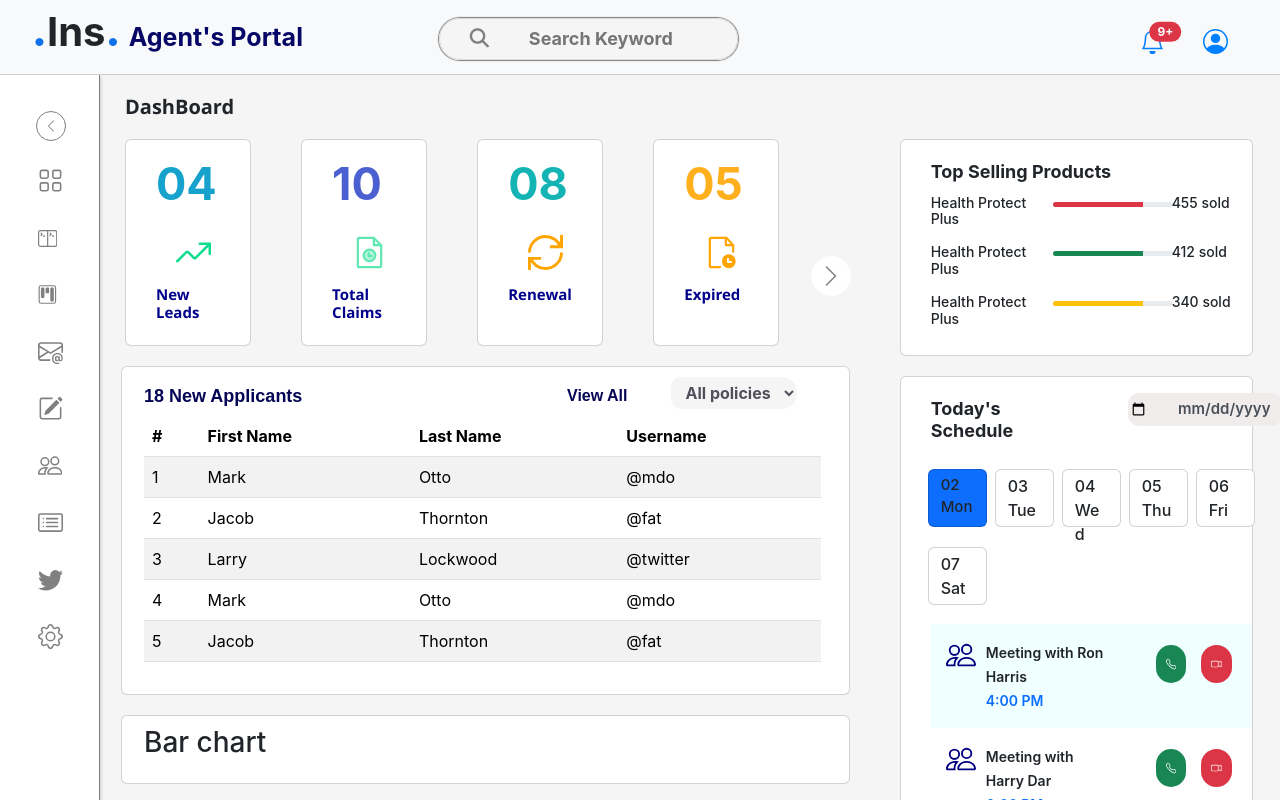
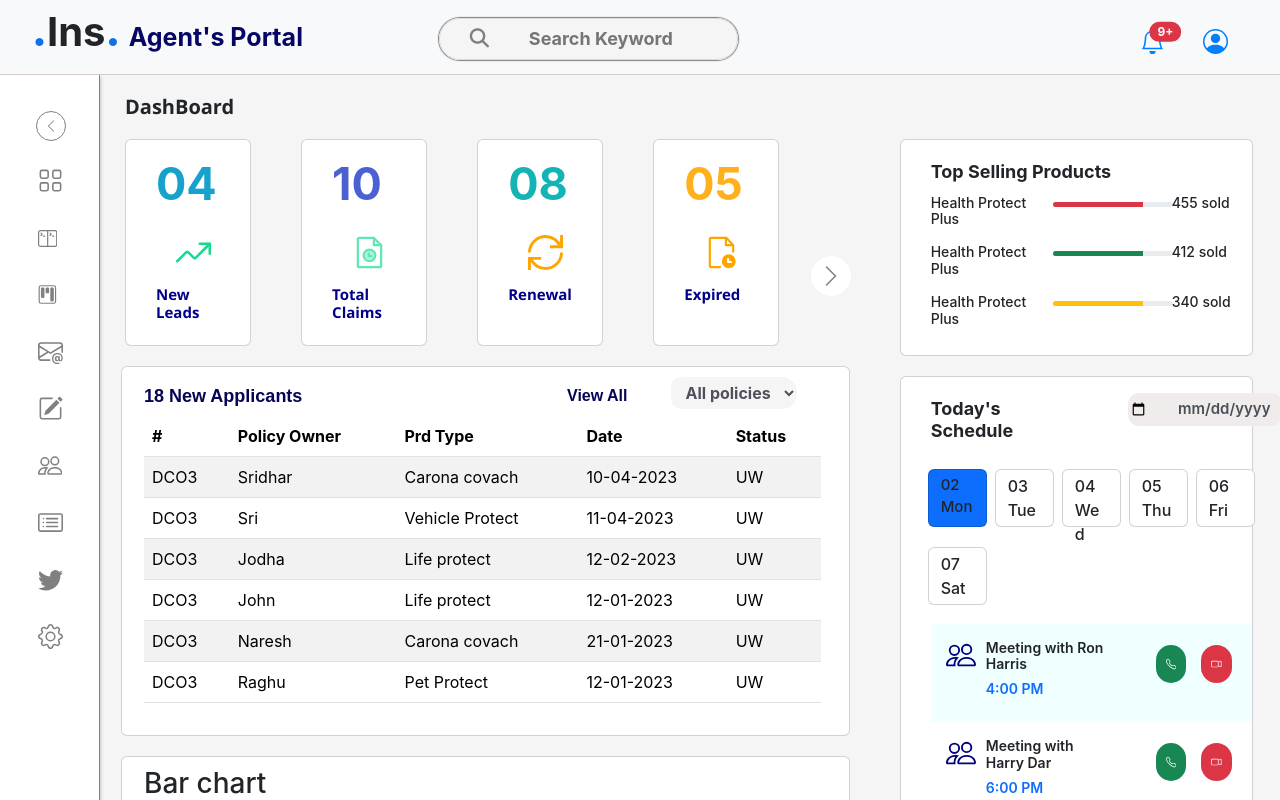
Before and after one commit to sridharshree303/insuranceapp, a React (Create React App) app: page / in a window 1280 px wide. Shown: the top 800 px of the page. Built offline with nearby package versions, Linux system fonts and the light colour scheme.

Commit message:
commit#9

```diff
--- a/src/components/DashBoard.css
+++ b/src/components/DashBoard.css
@@ -271,10 +271,10 @@ input::-webkit-datetime-edit {
     font-size: large;
 }
 
-.float t{
+.float
+h4{
     font-size: 14px;
     font-weight: 600;
-
 }
 
 .callVideo{
--- a/src/components/DashBoard.js
+++ b/src/components/DashBoard.js
@@ -4,6 +4,7 @@ import Table from 'react-bootstrap/Table';
 import Modals from './Modals';
 import Avatar from '@mui/material/Avatar';
 import imageOne from '../jsonfiles/Sridhar.jpg';
+import apData from '../jsonfiles/newApplicants.json';
 
 const DashBoard = () => {
 
@@ -18,30 +19,30 @@ const DashBoard = () => {
                         <div className='sizing card  card-body col-2 '>
                             <span id='count1'>04
                                 <svg xmlns="http://www.w3.org/2000/svg" width="20" height="20" viewBox="0 0 14 14">
-                                    <g fill="none" stroke="#0fdd8e" stroke-linecap="round" stroke-linejoin="round">
+                                    <g fill="none" stroke="#0fdd8e" strokeLinecap="round" strokeLinejoin="round">
                                         <path d="M9.5 3.5h4v4" /><path d="M13.5 3.5L7.85 9.15a.5.5 0 0 1-.7 0l-2.3-2.3a.5.5 0 0 0-.7 0L.5 10.5" /></g></svg>
                                 <h6 id="countName">New Leads</h6></span>
                         </div>
                         <div className='sizing card card-body col-2 '>
                             <span id='count2'>10
                                 <svg xmlns="http://www.w3.org/2000/svg" width="15" height="15" viewBox="0 0 48 48">
-                                    <mask id="ipTFileDate0"><g fill="none" stroke="#0fdd8e" stroke-width="3">
-                                        <path fill="" stroke-linecap="round" stroke-linejoin="round" d="M10 44h28a2 2 0 0 0 2-2V14H30V4H10a2 2 0 0 0-2 2v36a2 2 0 0 0 2 2Z" />
-                                        <path stroke-linecap="round" stroke-linejoin="round" d="m30 4l10 10" /><circle cx="24" cy="28" r="8" fill="#555" />
-                                        <path stroke-linecap="round" stroke-linejoin="round" d="M23 25v4h4" /></g></mask><path fill="#0fdd8e" d="M0 0h48v48H0z" mask="url(#ipTFileDate0)" /></svg>
+                                    <mask id="ipTFileDate0"><g fill="none" stroke="#0fdd8e" strokeWidth="3">
+                                        <path fill="" strokeLinecap="round" strokeLinejoin="round" d="M10 44h28a2 2 0 0 0 2-2V14H30V4H10a2 2 0 0 0-2 2v36a2 2 0 0 0 2 2Z" />
+                                        <path strokeLinecap="round" strokeLinejoin="round" d="m30 4l10 10" /><circle cx="24" cy="28" r="8" fill="#555" />
+                                        <path strokeLinecap="round" strokeLinejoin="round" d="M23 25v4h4" /></g></mask><path fill="#0fdd8e" d="M0 0h48v48H0z" mask="url(#ipTFileDate0)" /></svg>
                                 <h6 id="countName">Total Claims</h6></span>
                         </div>
                         <div className='sizing card card-body col-2 '>
                             <span id='count3'> 08
                                 <svg xmlns="http://www.w3.org/2000/svg" width="20" height="20" viewBox="0 0 24 24">
-                                    <path fill="none" stroke="Orange" stroke-width="2" d="M1.75 16.002C3.353 20.098 7.338 23 12 23c6.075 0 11-4.925 11-11m-.75-4.002C20.649 3.901 16.663 1 12 1C5.925 1 1 5.925 1 12m8 4H1v8M23 0v8h-8" /></svg>
+                                    <path fill="none" stroke="Orange" strokeWidth="2" d="M1.75 16.002C3.353 20.098 7.338 23 12 23c6.075 0 11-4.925 11-11m-.75-4.002C20.649 3.901 16.663 1 12 1C5.925 1 1 5.925 1 12m8 4H1v8M23 0v8h-8" /></svg>
                                 <h6 id="countName">Renewal</h6></span>
                         </div>
                         <div className='sizing card card-body col-2 '>
                             <span id='count4'> 05
                                 <svg xmlns="http://www.w3.org/2000/svg" width="48" height="48" viewBox="0 0 48 48">
-                                    <mask id="ipSFileDateOne0"><g fill="none" stroke-width="3"><path stroke="#fff" stroke-linecap="round" stroke-linejoin="round" d="M40 23v-9L31 4H10a2 2 0 0 0-2 2v36a2 2 0 0 0 2 2h12" />
-                                        <circle cx="34" cy="36" r="8" fill="#fff" stroke="#fff" /><path stroke="#000" stroke-linecap="round" stroke-linejoin="round" d="M33 33v4h4" /><path stroke="#fff" stroke-linecap="round" stroke-linejoin="round" d="M30 4v10h10" /></g>
+                                    <mask id="ipSFileDateOne0"><g fill="none" strokeWidth="3"><path stroke="#fff" strokeLinecap="round" strokeLinejoin="round" d="M40 23v-9L31 4H10a2 2 0 0 0-2 2v36a2 2 0 0 0 2 2h12" />
+                                        <circle cx="34" cy="36" r="8" fill="#fff" stroke="#fff" /><path stroke="#000" strokeLinecap="round" strokeLinejoin="round" d="M33 33v4h4" /><path stroke="#fff" strokeLinecap="round" strokeLinejoin="round" d="M30 4v10h10" /></g>
                                     </mask><path fill="orange" d="M0 0h48v48H0z" mask="url(#ipSFileDateOne0)" /></svg>
                                 <h6 id="countName">Expired</h6></span>
                         </div>
@@ -73,46 +74,34 @@ const DashBoard = () => {
                             </div>
                         </div>
                         <div>
-                            <Table className='table table-hover' striped hover size="md">
+                            <Table className='table table-hover scroll-y' striped hover size="md">
                                 <thead>
                                     <tr>
                                         <th>#</th>
-                                        <th>First Name</th>
-                                        <th>Last Name</th>
-                                        <th>Username</th>
+                                        <th>Policy Owner</th>
+                                        <th>Prd Type</th>
+                                        <th>Date</th>
+                                        <th>Status</th>
                                     </tr>
                                 </thead>
                                 <tbody>
-                                    <tr>
-                                        <td>1</td>
-                                        <td>Mark</td>
-                                        <td>Otto</td>
-                                        <td>@mdo</td>
-                                    </tr>
-                                    <tr>
-                                        <td>2</td>
-                                        <td>Jacob</td>
-                                        <td>Thornton</td>
-                                        <td>@fat</td>
-                                    </tr>
-                                    <tr>
-                                        <td>3</td>
-                                        <td>Larry</td>
-                                        <td>Lockwood</td>
-                                        <td>@twitter</td>
-                                    </tr>
-                                    <tr>
-                                        <td>4</td>
-                                        <td>Mark</td>
-                                        <td>Otto</td>
-                                        <td>@mdo</td>
-                                    </tr>
-                                    <tr>
-                                        <td>5</td>
-                                        <td>Jacob</td>
-                                        <td>Thornton</td>
-                                        <td>@fat</td>
-                                    </tr>
+                                    {
+                                        apData.length != 0 && apData.map((data, ind) => {
+
+                                            return(
+                                            ind <= 5 ?
+                                                <tr key={ind}>
+                                                    <td>DCO3</td>
+                                                    <td>{data['Policy Owner']}</td>
+                                                    <td>{data['Prd type']}</td>
+                                                    <td>{data.Date}</td>
+                                                    <td>{data.Status}</td>
+                                                </tr>
+                                            : null
+                                            )
+                                        })
+                                    }
+
                                 </tbody>
                             </Table>
                         </div>
@@ -185,15 +174,15 @@ const DashBoard = () => {
                                 </svg>
                             </div >
                             <div className='col-6 meetWith'>
-                                <t>Meeting with Ron Harris</t> <br />
-                                <t className="text-primary">4:00 PM</t>
+                                <h4>Meeting with Ron Harris</h4>
+                                <h4 className="text-primary">4:00 PM</h4>
                             </div>
                             <div className='callVideo  col-5 float'>
-                                <svg xmlns="http://www.w3.org/2000/svg" width="16" height="16" fill="white" class="bi bi-telephone bg-success" viewBox="0 0 16 16">
+                                <svg xmlns="http://www.w3.org/2000/svg" width="16" height="16" fill="white" className="bi bi-telephone bg-success" viewBox="0 0 16 16">
                                     <path d="M3.654 1.328a.678.678 0 0 0-1.015-.063L1.605 2.3c-.483.484-.661 1.169-.45 1.77a17.568 17.568 0 0 0 4.168 6.608 17.569 17.569 0 0 0 6.608 4.168c.601.211 1.286.033 1.77-.45l1.034-1.034a.678.678 0 0 0-.063-1.015l-2.307-1.794a.678.678 0 0 0-.58-.122l-2.19.547a1.745 1.745 0 0 1-1.657-.459L5.482 8.062a1.745 1.745 0 0 1-.46-1.657l.548-2.19a.678.678 0 0 0-.122-.58L3.654 1.328zM1.884.511a1.745 1.745 0 0 1 2.612.163L6.29 2.98c.329.423.445.974.315 1.494l-.547 2.19a.678.678 0 0 0 .178.643l2.457 2.457a.678.678 0 0 0 .644.178l2.189-.547a1.745 1.745 0 0 1 1.494.315l2.306 1.794c.829.645.905 1.87.163 2.611l-1.034 1.034c-.74.74-1.846 1.065-2.877.702a18.634 18.634 0 0 1-7.01-4.42 18.634 18.634 0 0 1-4.42-7.009c-.362-1.03-.037-2.137.703-2.877L1.885.511z" />
                                 </svg>
-                                <svg xmlns="http://www.w3.org/2000/svg" width="16" height="16" fill="white" class="bi bi-camera-video bg-danger" viewBox="0 0 16 16">
-                                    <path fill-rule="evenodd" d="M0 5a2 2 0 0 1 2-2h7.5a2 2 0 0 1 1.983 1.738l3.11-1.382A1 1 0 0 1 16 4.269v7.462a1 1 0 0 1-1.406.913l-3.111-1.382A2 2 0 0 1 9.5 13H2a2 2 0 0 1-2-2V5zm11.5 5.175 3.5 1.556V4.269l-3.5 1.556v4.35zM2 4a1 1 0 0 0-1 1v6a1 1 0 0 0 1 1h7.5a1 1 0 0 0 1-1V5a1 1 0 0 0-1-1H2z" />
+                                <svg xmlns="http://www.w3.org/2000/svg" width="16" height="16" fill="white" className="bi bi-camera-video bg-danger" viewBox="0 0 16 16">
+                                    <path fillRule="evenodd" d="M0 5a2 2 0 0 1 2-2h7.5a2 2 0 0 1 1.983 1.738l3.11-1.382A1 1 0 0 1 16 4.269v7.462a1 1 0 0 1-1.406.913l-3.111-1.382A2 2 0 0 1 9.5 13H2a2 2 0 0 1-2-2V5zm11.5 5.175 3.5 1.556V4.269l-3.5 1.556v4.35zM2 4a1 1 0 0 0-1 1v6a1 1 0 0 0 1 1h7.5a1 1 0 0 0 1-1V5a1 1 0 0 0-1-1H2z" />
                                 </svg>
                             </div>
                         </div>
@@ -201,21 +190,21 @@ const DashBoard = () => {
                     <div className='dateCard1  pt-3 pb-3'>
                         <div className='float row'>
                             <div className='bipeople col-1 right'>
-                                <svg xmlns="http://www.w3.org/2000/svg" width="16" height="16" fill="navy" class="bi bi-people" viewBox="0 0 16 16">
+                                <svg xmlns="http://www.w3.org/2000/svg" width="16" height="16" fill="navy" className="bi bi-people" viewBox="0 0 16 16">
                                     <path d="M15 14s1 0 1-1-1-4-5-4-5 3-5 4 1 1 1 1h8Zm-7.978-1A.261.261 0 0 1 7 12.996c.001-.264.167-1.03.76-1.72C8.312 10.629 9.282 10 11 10c1.717 0 2.687.63 3.24 1.276.593.69.758 1.457.76 1.72l-.008.002a.274.274 0 0 1-.014.002H7.022ZM11 7a2 2 0 1 0 0-4 2 2 0 0 0 0 4Zm3-2a3 3 0 1 1-6 0 3 3 0 0 1 6 0ZM6.936 9.28a5.88 5.88 0 0 0-1.23-.247A7.35 7.35 0 0 0 5 9c-4 0-5 3-5 4 0 .667.333 1 1 1h4.216A2.238 2.238 0 0 1 5 13c0-1.01.377-2.042 1.09-2.904.243-.294.526-.569.846-.816ZM4.92 10A5.493 5.493 0 0 0 4 13H1c0-.26.164-1.03.76-1.724.545-.636 1.492-1.256 3.16-1.275ZM1.5 5.5a3 3 0 1 1 6 0 3 3 0 0 1-6 0Zm3-2a2 2 0 1 0 0 4 2 2 0 0 0 0-4Z" />
                                 </svg>
                             </div>
                             <div className='col-6 meetWith'>
-                                <t>Meeting with Harry Dar</t><br />
-                                <t className="text-primary">6:00 PM</t>
+                                <h4>Meeting with Harry Dar</h4>
+                                <h4 className="text-primary">6:00 PM</h4>
                             </div>
 
                             <div className='callVideo col-5 float'>
-                                <svg xmlns="http://www.w3.org/2000/svg" width="16" height="16" fill="white" class="bi bi-telephone bg-success" viewBox="0 0 16 16">
+                                <svg xmlns="http://www.w3.org/2000/svg" width="16" height="16" fill="white" className="bi bi-telephone bg-success" viewBox="0 0 16 16">
                                     <path d="M3.654 1.328a.678.678 0 0 0-1.015-.063L1.605 2.3c-.483.484-.661 1.169-.45 1.77a17.568 17.568 0 0 0 4.168 6.608 17.569 17.569 0 0 0 6.608 4.168c.601.211 1.286.033 1.77-.45l1.034-1.034a.678.678 0 0 0-.063-1.015l-2.307-1.794a.678.678 0 0 0-.58-.122l-2.19.547a1.745 1.745 0 0 1-1.657-.459L5.482 8.062a1.745 1.745 0 0 1-.46-1.657l.548-2.19a.678.678 0 0 0-.122-.58L3.654 1.328zM1.884.511a1.745 1.745 0 0 1 2.612.163L6.29 2.98c.329.423.445.974.315 1.494l-.547 2.19a.678.678 0 0 0 .178.643l2.457 2.457a.678.678 0 0 0 .644.178l2.189-.547a1.745 1.745 0 0 1 1.494.315l2.306 1.794c.829.645.905 1.87.163 2.611l-1.034 1.034c-.74.74-1.846 1.065-2.877.702a18.634 18.634 0 0 1-7.01-4.42 18.634 18.634 0 0 1-4.42-7.009c-.362-1.03-.037-2.137.703-2.877L1.885.511z" />
                                 </svg>
-                                <svg xmlns="http://www.w3.org/2000/svg" width="16" height="16" fill="white" class="bi bi-camera-video bg-danger" viewBox="0 0 16 16">
-                                    <path fill-rule="evenodd" d="M0 5a2 2 0 0 1 2-2h7.5a2 2 0 0 1 1.983 1.738l3.11-1.382A1 1 0 0 1 16 4.269v7.462a1 1 0 0 1-1.406.913l-3.111-1.382A2 2 0 0 1 9.5 13H2a2 2 0 0 1-2-2V5zm11.5 5.175 3.5 1.556V4.269l-3.5 1.556v4.35zM2 4a1 1 0 0 0-1 1v6a1 1 0 0 0 1 1h7.5a1 1 0 0 0 1-1V5a1 1 0 0 0-1-1H2z" />
+                                <svg xmlns="http://www.w3.org/2000/svg" width="16" height="16" fill="white" className="bi bi-camera-video bg-danger" viewBox="0 0 16 16">
+                                    <path fillRule="evenodd" d="M0 5a2 2 0 0 1 2-2h7.5a2 2 0 0 1 1.983 1.738l3.11-1.382A1 1 0 0 1 16 4.269v7.462a1 1 0 0 1-1.406.913l-3.111-1.382A2 2 0 0 1 9.5 13H2a2 2 0 0 1-2-2V5zm11.5 5.175 3.5 1.556V4.269l-3.5 1.556v4.35zM2 4a1 1 0 0 0-1 1v6a1 1 0 0 0 1 1h7.5a1 1 0 0 0 1-1V5a1 1 0 0 0-1-1H2z" />
                                 </svg>
                             </div>
                         </div>
--- a/src/components/Modals.js
+++ b/src/components/Modals.js
@@ -23,6 +23,10 @@ const Modals = () => {
     console.log("handleClose2");
   }
 
+  const [emails,setEmails] = useState(["sridhar","tejasri","lavanya"]);
+  const [message,setMessage] = useState(["Wish You a Very Happy Birthday"]);
+
+
   return (
     <>
       <Button className='modalButton' variant="light" onClick={handleShow}>
@@ -32,15 +36,24 @@ const Modals = () => {
       {show ?
         <Modal size='lg' show={show} onHide={handleClose}>
           <Modal.Header closeButton>
-            <Modal.Title>Modal heading</Modal.Title>
+            <Modal.Title>To</Modal.Title>
           </Modal.Header>
           <Modal.Body>
             <Form>
               <Form.Group className="mb-3" controlId="exampleForm.ControlInput1">
-                <Form.Label>Email address</Form.Label>
                 <Form.Control
-                  type="email"
+                  type="text"
+                  defaultValue={emails}
                   placeholder="name@example.com"
+                  autoFocus
+                />
+              </Form.Group>
+              <Form.Group className="mb-3 " controlId="exampleForm.ControlInput1">
+                <Form.Control
+                  className='birthdayMessage'
+                  type="text"
+                  placeholder="Enter message"
+                  defaultValue={message}
                   autoFocus
                 />
               </Form.Group>
--- a/src/jsonfiles/newApplicants.json
+++ b/src/jsonfiles/newApplicants.json
@@ -1,6 +1,6 @@
 [
     {
-        "Policy Owner":"sridhar",
+        "Policy Owner":"Sridhar",
         "Life assurred":"tejasri",
         "Prd type":"Carona covach",
         "Appplication No":"11001",
@@ -10,7 +10,7 @@
     },
 
     {
-        "Policy Owner":"sri",
+        "Policy Owner":"Sri",
         "Life assurred":"teja",
         "Prd type":"Vehicle Protect",
         "Appplication No":"11002",
@@ -18,8 +18,6 @@
         "SA"	: "100002",
         "Status" : "UW"
     },
-
-
 
     {
         "Policy Owner":"Jodha",
@@ -35,7 +33,7 @@
         "Life assurred":"Lucy",
         "Prd type":"Life protect",
         "Appplication No":"11004",
-        "Date":"12-1-2023",
+        "Date":"12-01-2023",
         "SA"	: "100004",
         "Status" : "UW"
     },
```
Also changed, not shown: src/components/Modal.css (+8 -0 lines).
